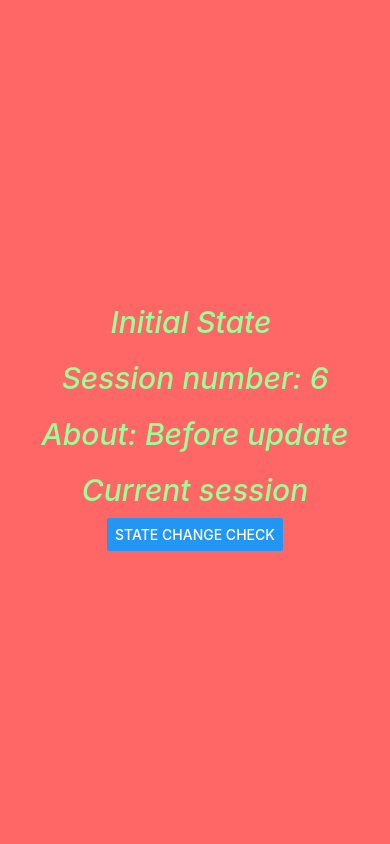
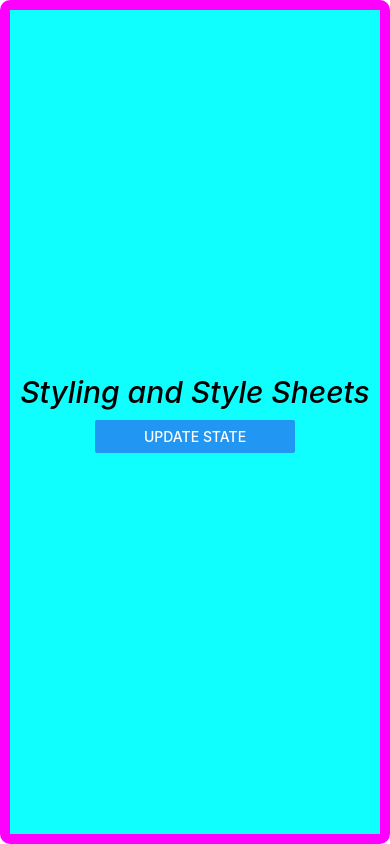
Before and after one commit to Abel-Saji-George/RN101, a React Native app in the folder BasicTutorial/: screen / in a window 390 px wide. Built offline with nearby package versions, Linux system fonts and the light colour scheme.

Commit message:
styling and style sheets familiarized

```diff
--- a/BasicTutorial/App.js
+++ b/BasicTutorial/App.js
@@ -9,29 +9,23 @@ import {
   Text,
   View,
 } from 'react-native';
-import { Colors } from 'react-native/Libraries/NewAppScreen';
 
 
 
 const App = () => {
 
-const [name,setName]=useState('Initial State' )
-const [session,setSession]=useState({number:6,title:'Before update'})
-const [current,setCurrent]=useState(true)
+const [name,setName]=useState('Styling and Style Sheets' )
+
 const onClickHandle=()=>{
-  setName('Final State')
-  setSession({number:7,title :'After update'})
-  setCurrent(false)
+setName('Styling is Completed!!!')
 }
   return (
 <View style={styles.body}>
-  <Text style={styles.text}>{name} </Text>
-  <Text style={styles.text}>Session number: {session.number}</Text>
- <Text style={styles.text}> About: {session.title} </Text>
- <Text style={styles.text}> {current?'Current session':'Next Session'} </Text>
+ <Text style={styles.text}>{name}</Text>
+<View style={styles.button}>
+<Button title='   Update State   ' onPress={onClickHandle} ></Button>
 
-
-  <Button title='State Change check' onPress={onClickHandle}></Button>
+</View>
 </View>
   );
 };
@@ -39,18 +33,30 @@ const onClickHandle=()=>{
 const styles = StyleSheet.create({
  body:{
    flex:1,
-   backgroundColor:'#ff6666',
+  //  width:'100%',
+  //  height:'50%',
+  // width:300,
+  // height:500,
+   backgroundColor:'#0fffff',
    alignItems:'center',
    justifyContent:'center',
+   borderWidth:10,
+   borderColor:'#ff00ff',
+   borderRadius:10,
+  //  margin:40,
 
  },
  text:{
-    color:'#99ff99',
+    color:'#000000',
     fontSize:30,
     fontStyle:'italic',
     fontWeight:'500',
     margin:10
 
+ },
+ button:{
+height:60,
+width:200
  }
 });
 
```
